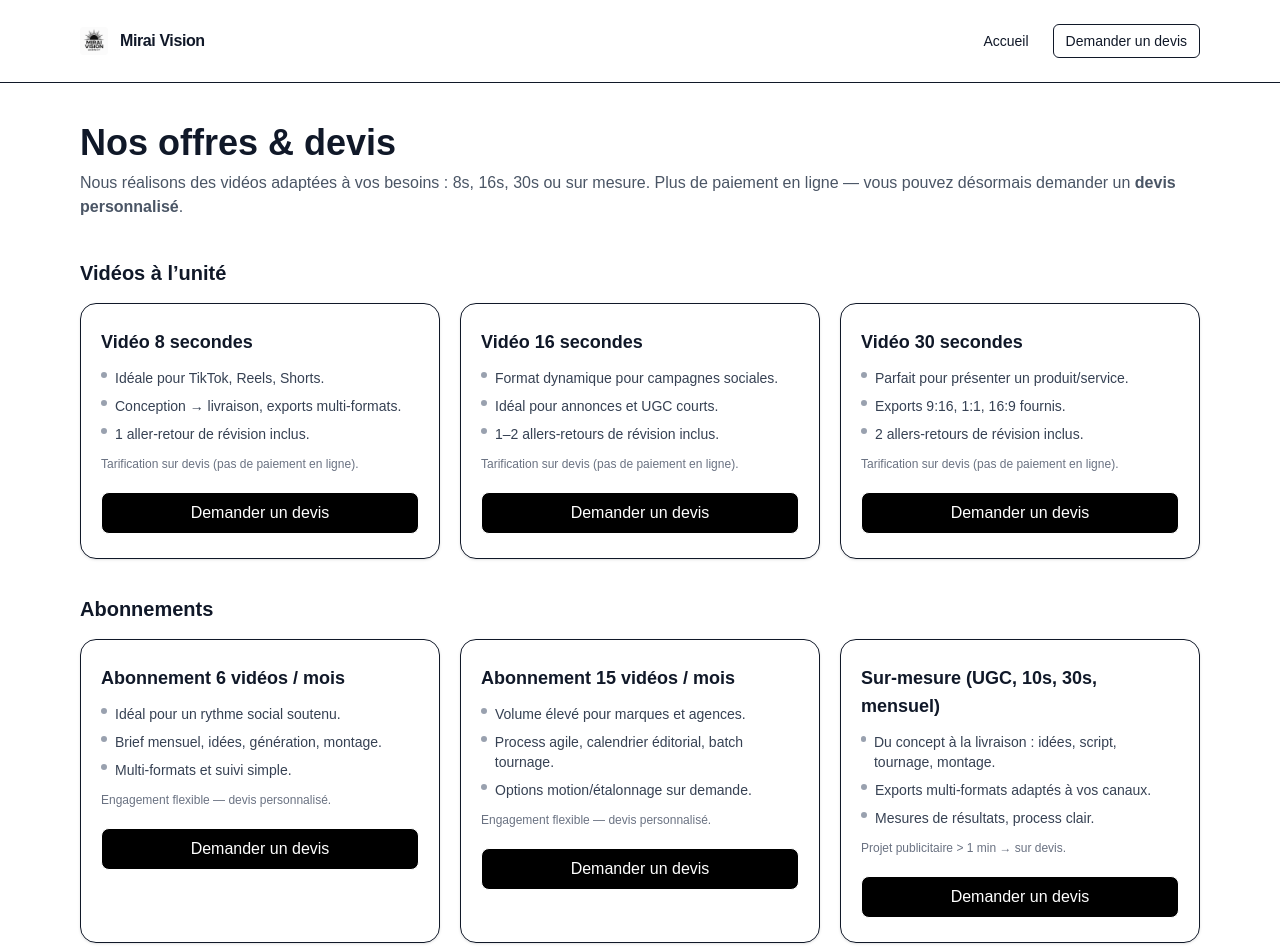
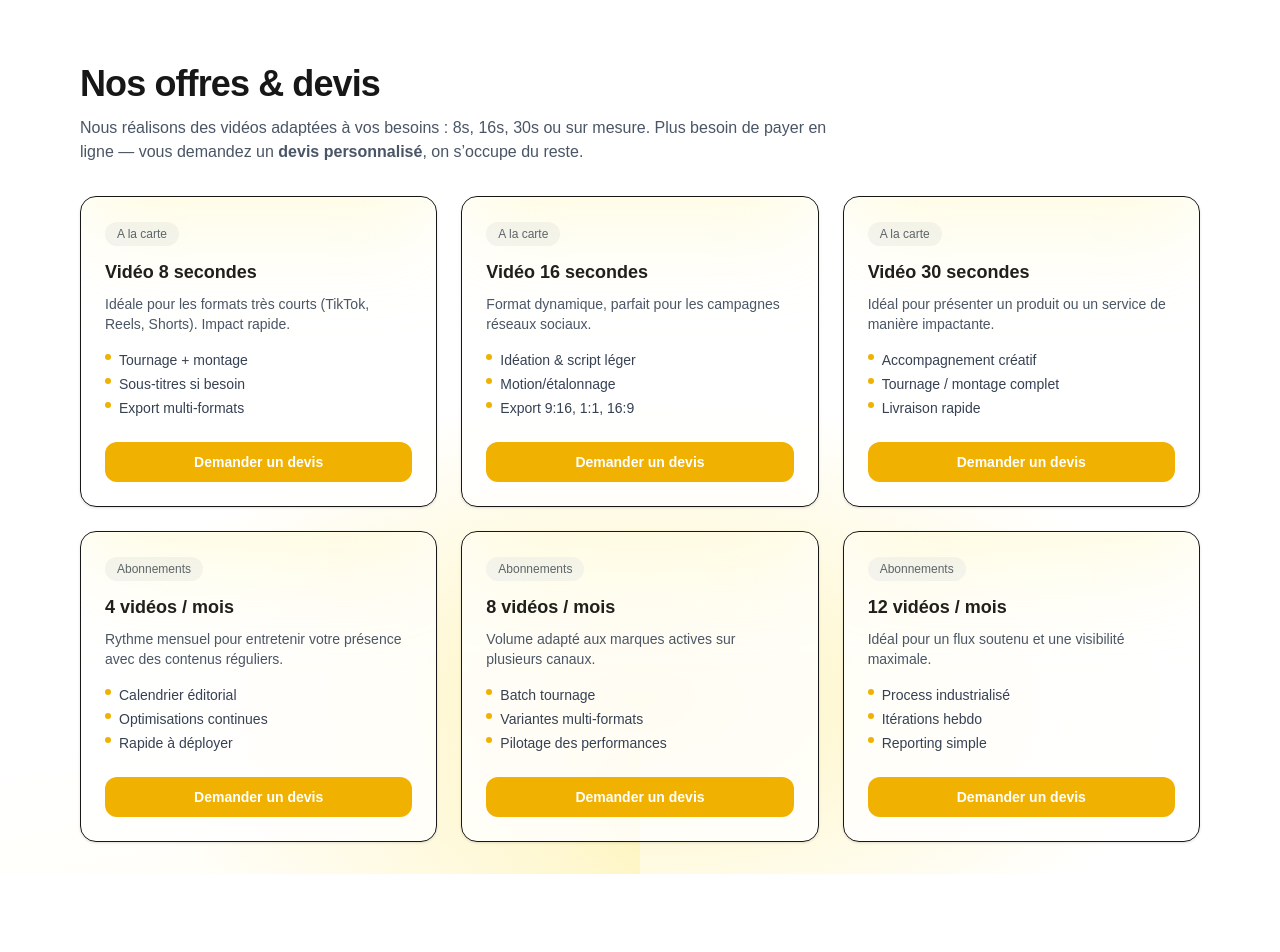
Before and after one commit to miraivis0n/Mirai-Vision, a Next.js app: page /tarifs in a window 1280 px wide. Shown: the top 952 px of the page. After the commit the page ends 874 px from the top, so only its background shows below. Built offline with nearby package versions, Linux system fonts and the light colour scheme.

Commit message:
Tarifs: 6 cartes sans prix + bouton 'Demander un devis' + fond lever de soleil + formulaire mailto

```diff
--- a/app/tarifs/page.tsx
+++ b/app/tarifs/page.tsx
@@ -1,328 +1,248 @@
-// app/tarifs/page.tsx
-import Link from "next/link";
-import type { Metadata } from "next";
+"use client";
 
-export const metadata: Metadata = {
-  title: "Nos offres & devis – Mirai Vision",
-  description:
-    "De la courte vidéo à l’abonnement mensuel. Décrivez votre besoin et recevez un devis personnalisé.",
+import { FormEvent, useState } from "react";
+
+type Offer = {
+  id: string;
+  group: "A la carte" | "Abonnements";
+  title: string;
+  description: string;
+  bullets?: string[];
 };
 
-/* ---- Arrière-plan lever de soleil, discret ---- */
-function SunriseBackground() {
-  return (
-    <div aria-hidden className="pointer-events-none absolute inset-0 -z-10 overflow-hidden">
-      {/* ciel chaud vers blanc */}
-      <div
-        className="
-          absolute inset-0
-          [background:
-            radial-gradient(circle_at_50%_120%,_#FFD08A_0%,_#FFE8C8_40%,_transparent_62%),
-            linear-gradient(to_bottom,_#FFF7ED,_#FFFFFF_45%,_#FFFFFF)
-          ]
-        "
-      />
-      {/* rayons doux en bas */}
-      <div
-        className="
-          absolute inset-x-0 bottom-[-8%] h-[55%]
-          [mask-image:radial-gradient(ellipse_at_50%_120%,black_40%,transparent_72%)]
-          bg-[conic-gradient(from_180deg_at_50%_100%,rgba(255,186,73,0.22)_0deg,transparent_18deg,rgba(255,186,73,0.22)_36deg,transparent_54deg,rgba(255,186,73,0.22)_72deg,transparent_90deg,rgba(255,186,73,0.22)_108deg,transparent_126deg,rgba(255,186,73,0.22)_144deg,transparent_162deg,rgba(255,186,73,0.22)_180deg)]
-          blur-[1px]
-        "
-      />
-    </div>
-  );
+const OFFERS: Offer[] = [
+  {
+    id: "v8",
+    group: "A la carte",
+    title: "Vidéo 8 secondes",
+    description:
+      "Idéale pour les formats très courts (TikTok, Reels, Shorts). Impact rapide.",
+    bullets: ["Tournage + montage", "Sous-titres si besoin", "Export multi-formats"]
+  },
+  {
+    id: "v16",
+    group: "A la carte",
+    title: "Vidéo 16 secondes",
+    description:
+      "Format dynamique, parfait pour les campagnes réseaux sociaux.",
+    bullets: ["Idéation & script léger", "Motion/étalonnage", "Export 9:16, 1:1, 16:9"]
+  },
+  {
+    id: "v30",
+    group: "A la carte",
+    title: "Vidéo 30 secondes",
+    description:
+      "Idéal pour présenter un produit ou un service de manière impactante.",
+    bullets: ["Accompagnement créatif", "Tournage / montage complet", "Livraison rapide"]
+  },
+  {
+    id: "ab4",
+    group: "Abonnements",
+    title: "4 vidéos / mois",
+    description:
+      "Rythme mensuel pour entretenir votre présence avec des contenus réguliers.",
+    bullets: ["Calendrier éditorial", "Optimisations continues", "Rapide à déployer"]
+  },
+  {
+    id: "ab8",
+    group: "Abonnements",
+    title: "8 vidéos / mois",
+    description:
+      "Volume adapté aux marques actives sur plusieurs canaux.",
+    bullets: ["Batch tournage", "Variantes multi-formats", "Pilotage des performances"]
+  },
+  {
+    id: "ab12",
+    group: "Abonnements",
+    title: "12 vidéos / mois",
+    description:
+      "Idéal pour un flux soutenu et une visibilité maximale.",
+    bullets: ["Process industrialisé", "Itérations hebdo", "Reporting simple"]
   }
+];
 
-/* ---- Cartes d’offres ---- */
-type Card = {
-  title: string;
-  lines: string[];
-  note?: string;
-  planKey: string;
+export default function TarifsPage() {
+  const [showForm, setShowForm] = useState(false);
+  const [selectedOffer, setSelectedOffer] = useState<string>("");
+
+  const openForm = (offerTitle: string) => {
+    setSelectedOffer(offerTitle);
+    setShowForm(true);
+    // Scroll vers le formulaire
+    setTimeout(() => {
+      document.getElementById("devis")?.scrollIntoView({ behavior: "smooth" });
+    }, 0);
   };
 
-const singleShots: Card[] = [
-  {
-    title: "Vidéo 8 secondes",
-    lines: [
-      "Idéale pour TikTok, Reels, Shorts.",
-      "Conception → livraison, exports multi-formats.",
-      "1 aller-retour de révision inclus.",
-    ],
-    note: "Tarification sur devis (pas de paiement en ligne).",
-    planKey: "video-8s",
-  },
-  {
-    title: "Vidéo 16 secondes",
-    lines: [
-      "Format dynamique pour campagnes sociales.",
-      "Idéal pour annonces et UGC courts.",
-      "1–2 allers-retours de révision inclus.",
-    ],
-    note: "Tarification sur devis (pas de paiement en ligne).",
-    planKey: "video-16s",
-  },
-  {
-    title: "Vidéo 30 secondes",
-    lines: [
-      "Parfait pour présenter un produit/service.",
-      "Exports 9:16, 1:1, 16:9 fournis.",
-      "2 allers-retours de révision inclus.",
-    ],
-    note: "Tarification sur devis (pas de paiement en ligne).",
-    planKey: "video-30s",
-  },
-];
+  const submitByMail = (e: FormEvent<HTMLFormElement>) => {
+    e.preventDefault();
+    const fd = new FormData(e.currentTarget);
+    const nom = String(fd.get("nom") || "");
+    const email = String(fd.get("email") || "");
+    const offre = String(fd.get("offre") || "");
+    const projet = String(fd.get("projet") || "");
 
-const subscriptions: Card[] = [
-  {
-    title: "Abonnement 6 vidéos / mois",
-    lines: [
-      "Idéal pour un rythme social soutenu.",
-      "Brief mensuel, idées, génération, montage.",
-      "Multi-formats et suivi simple.",
-    ],
-    note: "Engagement flexible — devis personnalisé.",
-    planKey: "abo-6",
-  },
-  {
-    title: "Abonnement 15 vidéos / mois",
-    lines: [
-      "Volume élevé pour marques et agences.",
-      "Process agile, calendrier éditorial, batch tournage.",
-      "Options motion/étalonnage sur demande.",
-    ],
-    note: "Engagement flexible — devis personnalisé.",
-    planKey: "abo-15",
-  },
-  {
-    title: "Sur-mesure (UGC, 10s, 30s, mensuel)",
-    lines: [
-      "Du concept à la livraison : idées, script, tournage, montage.",
-      "Exports multi-formats adaptés à vos canaux.",
-      "Mesures de résultats, process clair.",
-    ],
-    note: "Projet publicitaire > 1 min → sur devis.",
-    planKey: "sur-mesure",
-  },
-];
+    const subject = encodeURIComponent(`Demande de devis – ${offre}`);
+    const body = encodeURIComponent(
+      `Nom : ${nom}\nEmail : ${email}\nOffre : ${offre}\n\nProjet :\n${projet}`
+    );
 
-/* ---- Page ---- */
-export default function TarifsPage() {
-  return (
-    <main className="relative overflow-hidden min-h-screen bg-white text-gray-900">
-      <SunriseBackground />
+    window.location.href = `mailto:contact.miraivision@gmail.com?subject=${subject}&body=${body}`;
+  };
 
-      {/* Header simple */}
-      <header className="border-b">
-        <div className="mx-auto max-w-6xl px-4 py-6 flex items-center justify-between gap-3">
-          <Link href="/accueil" className="flex items-center gap-3 hover:opacity-80">
-            <img src="/logo.png" alt="Mirai Vision" width={28} height={28} className="rounded-sm" />
-            <span className="font-semibold tracking-tight">Mirai Vision</span>
-          </Link>
-
-          <nav className="flex items-center gap-6 text-sm">
-            <Link href="/accueil#offres" className="hover:underline">
-              Accueil
-            </Link>
-            <a href="#devis" className="inline-flex items-center gap-2 rounded-md border px-3 py-1.5 text-sm hover:bg-gray-50">
-              Demander un devis
-            </a>
-          </nav>
-        </div>
-      </header>
-
-      {/* Intro */}
-      <section className="mx-auto max-w-6xl px-4 py-10">
-        <h1 className="text-3xl font-semibold sm:text-4xl">Nos offres & devis</h1>
-        <p className="mt-2 text-gray-600">
-          Nous réalisons des vidéos adaptées à vos besoins : 8s, 16s, 30s ou sur mesure. Plus de paiement en ligne — vous pouvez désormais
-          demander un <strong>devis personnalisé</strong>.
-        </p>
-      </section>
-
-      {/* Offres par vidéo */}
-      <section id="offres" className="mx-auto max-w-6xl px-4 pb-3">
-        <h2 className="text-xl font-semibold mb-4">Vidéos à l’unité</h2>
-
-        <div className="grid gap-5 sm:grid-cols-2 lg:grid-cols-3">
-          {singleShots.map((c) => (
-            <article key={c.planKey} className="rounded-2xl border bg-white/80 backdrop-blur px-5 py-6 shadow-sm">
-              <h3 className="text-lg font-semibold">{c.title}</h3>
-
-              <ul className="mt-3 space-y-2 text-sm text-gray-700">
-                {c.lines.map((l, i) => (
+  const Card = ({ offer }: { offer: Offer }) => (
+    <div className="group relative overflow-hidden rounded-2xl border bg-white/80 shadow-sm transition hover:shadow-md">
+      <div className="absolute inset-x-0 -top-20 h-40 bg-gradient-to-b from-yellow-200/40 to-transparent blur-2xl pointer-events-none" aria-hidden />
+      <div className="p-6">
+        <span className="inline-flex items-center rounded-full bg-gray-100 px-3 py-1 text-xs font-medium text-gray-600">
+          {offer.group}
+        </span>
+        <h3 className="mt-3 text-lg font-semibold">{offer.title}</h3>
+        <p className="mt-2 text-sm text-gray-600">{offer.description}</p>
+        {offer.bullets && (
+          <ul className="mt-4 space-y-1 text-sm text-gray-700">
+            {offer.bullets.map((b, i) => (
               <li key={i} className="flex items-start gap-2">
-                    <span className="mt-1 block h-1.5 w-1.5 rounded-full bg-gray-400" />
-                    <span>{l}</span>
+                <span className="mt-1 h-1.5 w-1.5 rounded-full bg-yellow-500" />
+                <span>{b}</span>
               </li>
             ))}
           </ul>
-
-              {c.note && <p className="mt-3 text-xs text-gray-500">{c.note}</p>}
+        )}
 
         <button
-                data-plan={c.planKey}
-                onClick={handleAskDevis}
-                className="mt-5 w-full rounded-lg border bg-black px-4 py-2 text-white hover:opacity-90"
+          type="button"
+          onClick={() => openForm(offer.title)}
+          className="mt-6 w-full rounded-xl bg-yellow-500 px-4 py-2.5 text-sm font-semibold text-white transition hover:bg-yellow-600 focus:outline-none focus:ring-2 focus:ring-yellow-400"
         >
           Demander un devis
         </button>
-            </article>
+      </div>
+    </div>
+  );
+
+  const Hero = () => (
+    <header className="mx-auto max-w-6xl px-4 pt-16 pb-8">
+      <h1 className="text-3xl font-bold tracking-tight sm:text-4xl">
+        Nos offres & devis
+      </h1>
+      <p className="mt-3 max-w-3xl text-gray-600">
+        Nous réalisons des vidéos adaptées à vos besoins : 8s, 16s, 30s ou sur
+        mesure. Plus besoin de payer en ligne — vous demandez un <b>devis personnalisé</b>
+        , on s’occupe du reste.
+      </p>
+    </header>
+  );
+
+  return (
+    <main className="relative min-h-screen overflow-hidden">
+      {/* Décor “lever de soleil” en arrière-plan */}
+      <div
+        aria-hidden
+        className="pointer-events-none absolute inset-0 -z-10"
+        style={{
+          background:
+            "radial-gradient(60% 50% at 50% 80%, rgba(253,224,71,0.35) 0%, rgba(253,224,71,0.15) 40%, rgba(255,255,255,0) 70%)," + // soleil
+            "conic-gradient(from 180deg at 50% 85%, rgba(253,224,71,0.18), rgba(255,255,255,0) 25%)", // quelques rayons
+        }}
+      />
+
+      <Hero />
+
+      <section className="mx-auto max-w-6xl px-4 pb-8">
+        {/* Grille des 6 cartes */}
+        <div className="grid gap-6 sm:grid-cols-2 lg:grid-cols-3">
+          {OFFERS.map((offer) => (
+            <Card key={offer.id} offer={offer} />
           ))}
         </div>
       </section>
 
-      {/* Abonnements */}
-      <section className="mx-auto max-w-6xl px-4 py-6">
-        <h2 className="text-xl font-semibold mb-4">Abonnements</h2>
-
-        <div className="grid gap-5 sm:grid-cols-2 lg:grid-cols-3">
-          {subscriptions.map((c) => (
-            <article key={c.planKey} className="rounded-2xl border bg-white/80 backdrop-blur px-5 py-6 shadow-sm">
-              <h3 className="text-lg font-semibold">{c.title}</h3>
-
-              <ul className="mt-3 space-y-2 text-sm text-gray-700">
-                {c.lines.map((l, i) => (
-                  <li key={i} className="flex items-start gap-2">
-                    <span className="mt-1 block h-1.5 w-1.5 rounded-full bg-gray-400" />
-                    <span>{l}</span>
-                  </li>
-                ))}
-              </ul>
-
-              {c.note && <p className="mt-3 text-xs text-gray-500">{c.note}</p>}
-
-              <button
-                data-plan={c.planKey}
-                onClick={handleAskDevis}
-                className="mt-5 w-full rounded-lg border bg-black px-4 py-2 text-white hover:opacity-90"
-              >
-                Demander un devis
-              </button>
-            </article>
-          ))}
-        </div>
-      </section>
-
-      {/* Formulaire Devis */}
-      <section id="devis" className="mx-auto max-w-3xl px-4 py-10">
-        <h2 className="text-xl font-semibold">Demander un devis</h2>
-        <p className="mt-2 text-gray-600">
-          Remplissez ce formulaire — nous vous répondons rapidement avec une proposition adaptée à vos besoins.
+      {/* Formulaire de devis (affiché après clic) */}
+      {showForm && (
+        <section id="devis" className="mx-auto max-w-3xl px-4 pb-20">
+          <div className="mt-10 rounded-2xl border bg-white/80 p-6 shadow-sm backdrop-blur">
+            <h2 className="text-2xl font-bold">Demander un devis</h2>
+            <p className="mt-2 text-sm text-gray-600">
+              Remplissez ce formulaire — nous revenons vers vous rapidement avec
+              une proposition adaptée.
             </p>
 
-        <form onSubmit={sendMailto} className="mt-6 space-y-4">
+            <form onSubmit={submitByMail} className="mt-6 space-y-4">
               <div>
-            <label className="block text-sm font-medium">Type d’offre</label>
+                <label htmlFor="offre" className="text-sm font-medium">
+                  Offre choisie
+                </label>
                 <input
-              id="plan"
-              name="plan"
-              type="text"
-              placeholder="Ex. Vidéo 16 secondes, Abonnement 6 vidéos, Sur-mesure…"
-              className="mt-1 w-full rounded-md border px-3 py-2"
+                  id="offre"
+                  name="offre"
+                  defaultValue={selectedOffer}
                   required
+                  className="mt-1 w-full rounded-lg border px-3 py-2"
                 />
               </div>
 
               <div className="grid gap-4 sm:grid-cols-2">
                 <div>
-              <label className="block text-sm font-medium">Votre nom</label>
-              <input name="name" type="text" className="mt-1 w-full rounded-md border px-3 py-2" required />
+                  <label htmlFor="nom" className="text-sm font-medium">
+                    Votre nom
+                  </label>
+                  <input
+                    id="nom"
+                    name="nom"
+                    autoComplete="name"
+                    required
+                    className="mt-1 w-full rounded-lg border px-3 py-2"
+                  />
                 </div>
                 <div>
-              <label className="block text-sm font-medium">Votre email</label>
-              <input name="email" type="email" className="mt-1 w-full rounded-md border px-3 py-2" required />
+                  <label htmlFor="email" className="text-sm font-medium">
+                    Votre email
+                  </label>
+                  <input
+                    id="email"
+                    name="email"
+                    type="email"
+                    autoComplete="email"
+                    required
+                    className="mt-1 w-full rounded-lg border px-3 py-2"
+                  />
                 </div>
               </div>
 
               <div>
-            <label className="block text-sm font-medium">Expliquez votre projet</label>
+                <label htmlFor="projet" className="text-sm font-medium">
+                  Expliquez votre projet
+                </label>
                 <textarea
-              name="message"
-              rows={6}
-              className="mt-1 w-full rounded-md border px-3 py-2"
-              placeholder="Objectif, durée souhaitée, style, références, délais…"
+                  id="projet"
+                  name="projet"
+                  rows={5}
+                  placeholder="Objectif, cible, style souhaité, deadline…"
                   required
+                  className="mt-1 w-full rounded-lg border px-3 py-2"
                 />
               </div>
 
-          <div className="flex items-center gap-3">
+              <div className="flex items-center gap-3 pt-2">
                 <button
                   type="submit"
-              className="rounded-lg bg-black px-4 py-2 text-white hover:opacity-90"
-              title="Envoi par email"
+                  className="rounded-xl bg-gray-900 px-5 py-2.5 text-sm font-semibold text-white transition hover:bg-gray-800 focus:outline-none focus:ring-2 focus:ring-gray-500"
                 >
                   Envoyer la demande
                 </button>
-            <a href="mailto:contact.miraivision@gmail.com" className="text-sm underline">
-              ou écrivez-nous directement
-            </a>
+                <button
+                  type="button"
+                  onClick={() => setShowForm(false)}
+                  className="text-sm font-medium text-gray-600 underline-offset-2 hover:underline"
+                >
+                  Annuler
+                </button>
               </div>
             </form>
+          </div>
         </section>
-
-      {/* Footer */}
-      <footer className="border-t">
-        <div className="mx-auto max-w-6xl px-4 py-10 flex flex-col items-center justify-between gap-4 sm:flex-row">
-          <span className="text-sm text-gray-600">© {new Date().getFullYear()} Mirai Vision. Tous droits réservés.</span>
-          <div className="flex gap-6 text-sm">
-            <a href="/mentions-legales" className="hover:underline">
-              Mentions légales
-            </a>
-            <a href="/confidentialite" className="hover:underline">
-              Confidentialité
-            </a>
-          </div>
-        </div>
-      </footer>
+      )}
     </main>
   );
 }
-
-/* ===== Helpers (client) =====
-   - Pré-remplit le champ “plan” et scrolle au formulaire
-   - Envoie un mailto propre au submit
-*/
-function handleAskDevis(e: React.MouseEvent<HTMLButtonElement>) {
-  e.preventDefault();
-  const plan = (e.currentTarget.getAttribute("data-plan") || "").trim();
-  const input = document.getElementById("plan") as HTMLInputElement | null;
-
-  // Définit un libellé lisible pour chaque plan
-  const labels: Record<string, string> = {
-    "video-8s": "Vidéo 8 secondes",
-    "video-16s": "Vidéo 16 secondes",
-    "video-30s": "Vidéo 30 secondes",
-    "abo-6": "Abonnement 6 vidéos / mois",
-    "abo-15": "Abonnement 15 vidéos / mois",
-    "sur-mesure": "Offre sur-mesure",
-  };
-
-  if (input) {
-    input.value = labels[plan] || plan || "Offre (précisez)";
-    input.focus();
-  }
-
-  // scroll vers la section devis
-  const section = document.getElementById("devis");
-  section?.scrollIntoView({ behavior: "smooth", block: "start" });
-}
-
-function sendMailto(e: React.FormEvent<HTMLFormElement>) {
-  e.preventDefault();
-  const form = e.currentTarget;
-  const plan = (form.elements.namedItem("plan") as HTMLInputElement).value;
-  const name = (form.elements.namedItem("name") as HTMLInputElement).value;
-  const email = (form.elements.namedItem("email") as HTMLInputElement).value;
-  const message = (form.elements.namedItem("message") as HTMLTextAreaElement).value;
-
-  const subject = encodeURIComponent(`Devis – ${plan}`);
-  const body = encodeURIComponent(
-    `Nom: ${name}\nEmail: ${email}\n\nProjet:\n${message}\n`
-  );
-
-  window.location.href = `mailto:contact.miraivision@gmail.com?subject=${subject}&body=${body}`;
-}
```
Lines whose indentation alone changed are shown as unchanged.
